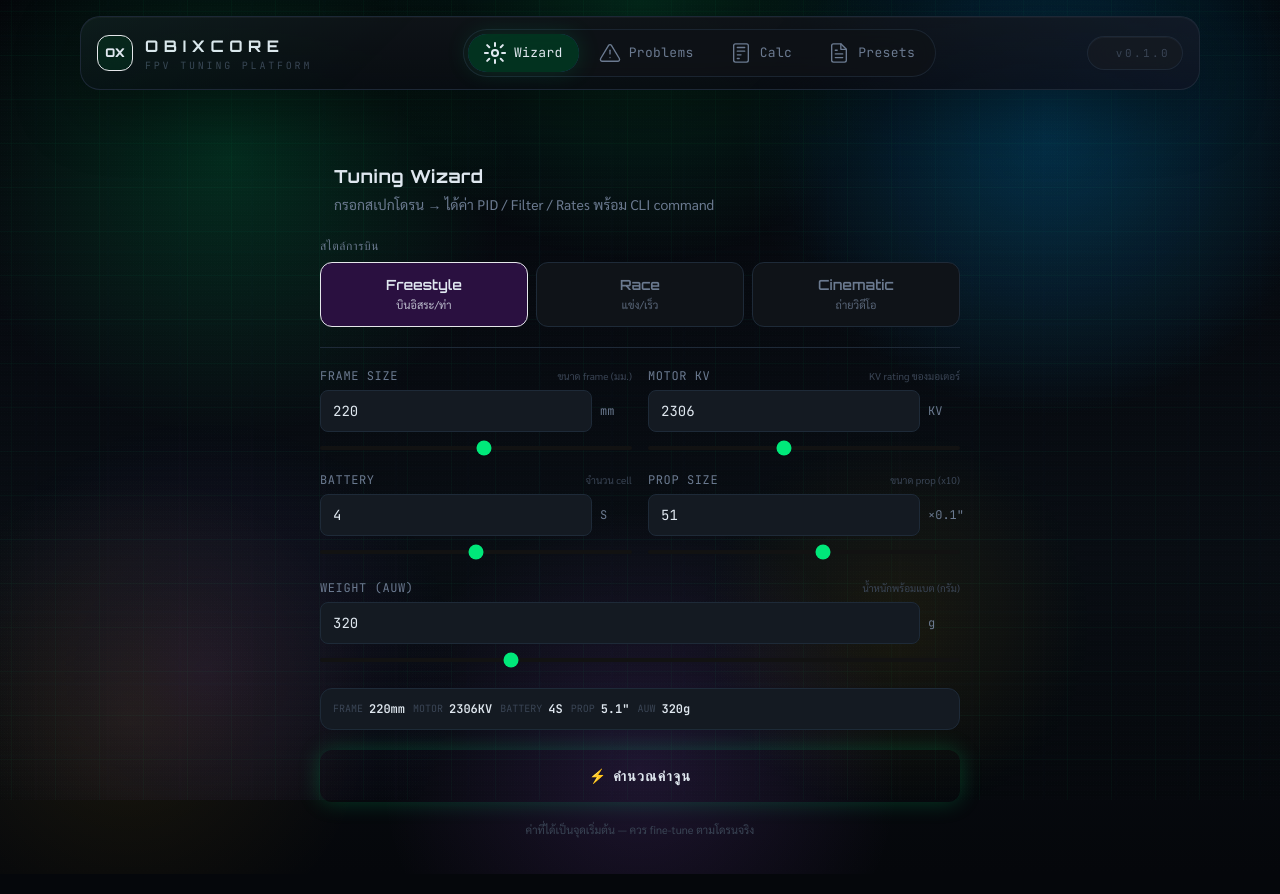
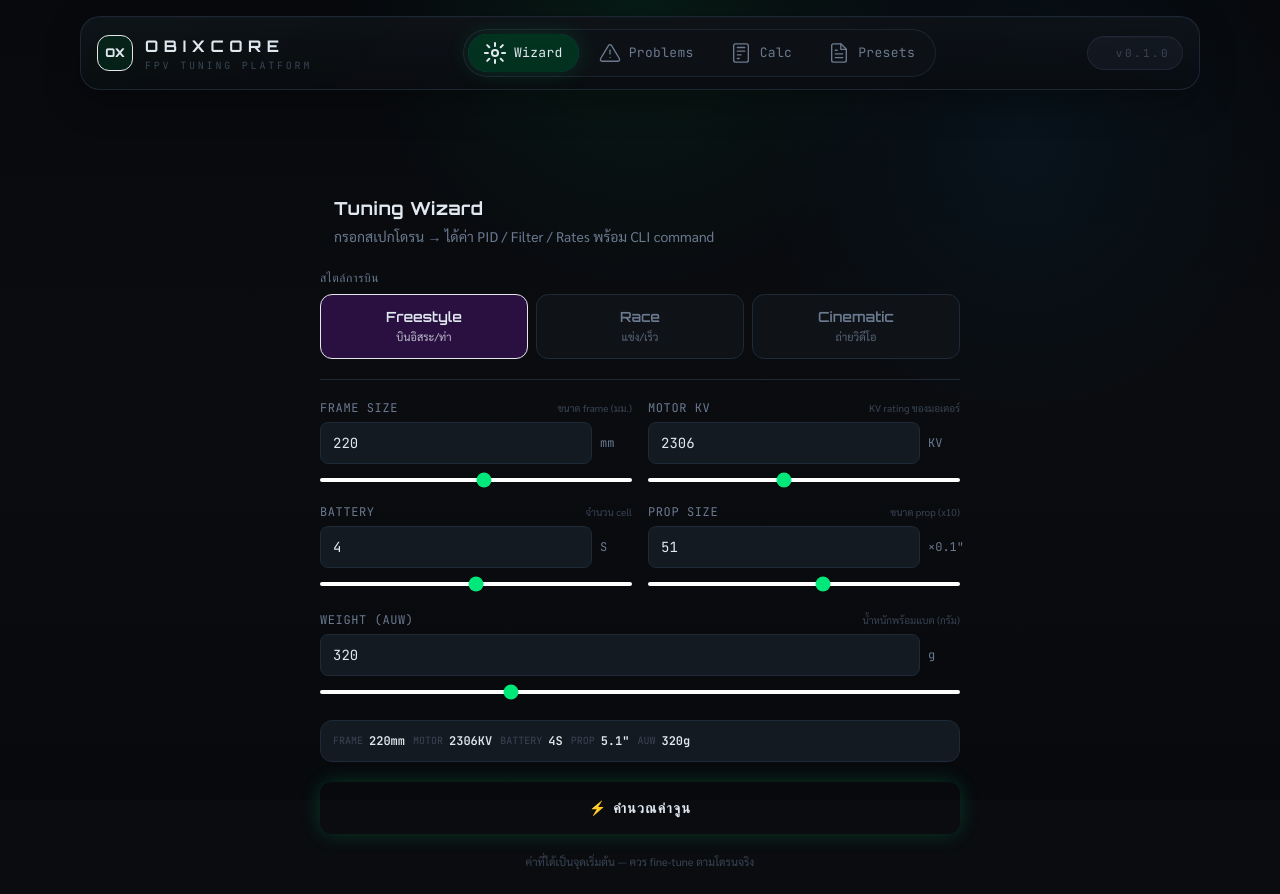
Before and after one commit to Santipap250/OBIXCORE, a Next.js app: page /wizard in a window 1280 px wide. Built offline with nearby package versions, Linux system fonts and the light colour scheme.

Commit message:
Add files via upload

```diff
--- a/app/globals.css
+++ b/app/globals.css
@@ -8,7 +8,6 @@
   --font-orbitron: 'Orbitron', sans-serif;
   --font-jetbrains: 'JetBrains Mono', monospace;
   --font-sarabun: 'Sarabun', sans-serif;
-  color-scheme: dark;
 }
 
 * {
@@ -17,36 +16,24 @@
 
 html {
   scroll-behavior: smooth;
-  background: #05070b;
 }
 
 body {
-  background:
-    radial-gradient(circle at 18% 18%, rgba(0, 232, 122, 0.16), transparent 22%),
-    radial-gradient(circle at 82% 12%, rgba(0, 170, 255, 0.14), transparent 24%),
-    radial-gradient(circle at 50% 88%, rgba(176, 96, 255, 0.14), transparent 26%),
-    radial-gradient(circle at 10% 82%, rgba(255, 187, 0, 0.08), transparent 18%),
-    linear-gradient(180deg, #04060a 0%, #070a10 34%, #090d13 64%, #05070b 100%);
+  background-color: #0a0c10;
   color: #e0e8f0;
   font-family: 'Sarabun', sans-serif;
   min-height: 100vh;
   -webkit-font-smoothing: antialiased;
-  text-rendering: optimizeLegibility;
-  overflow-x: hidden;
 }
 
 /* Scrollbar */
-::-webkit-scrollbar { width: 8px; height: 8px; }
-::-webkit-scrollbar-track { background: #0b1016; }
-::-webkit-scrollbar-thumb {
-  background: linear-gradient(180deg, rgba(0,232,122,.65), rgba(0,170,255,.55));
-  border-radius: 999px;
-  border: 1px solid rgba(255,255,255,0.04);
-}
-::-webkit-scrollbar-thumb:hover { background: linear-gradient(180deg, rgba(0,232,122,.9), rgba(0,170,255,.8)); }
+::-webkit-scrollbar { width: 6px; height: 6px; }
+::-webkit-scrollbar-track { background: #0f1318; }
+::-webkit-scrollbar-thumb { background: #1e2a38; border-radius: 3px; }
+::-webkit-scrollbar-thumb:hover { background: #00e87a40; }
 
 /* Selection */
-::selection { background: rgba(0, 232, 122, 0.28); color: #ffffff; }
+::selection { background: #00e87a30; color: #00e87a; }
 
 /* Focus ring */
 *:focus-visible {
@@ -54,42 +41,39 @@ body {
   outline-offset: 2px;
 }
 
-/* Motion utilities */
-.float-slow {
-  animation: floatSlow 9s ease-in-out infinite;
-}
-.float-med {
-  animation: floatMedium 6.5s ease-in-out infinite;
-}
-.float-slower {
-  animation: floatSlower 14s ease-in-out infinite;
-}
-.flicker {
-  animation: flicker 7s linear infinite;
+/* Grid bg utility */
+.bg-grid {
+  background-image: linear-gradient(rgba(0,232,122,0.03) 1px, transparent 1px),
+    linear-gradient(90deg, rgba(0,232,122,0.03) 1px, transparent 1px);
+  background-size: 40px 40px;
 }
 
-/* Background utilities */
-.bg-grid {
-  background-image:
-    linear-gradient(rgba(0,232,122,0.035) 1px, transparent 1px),
-    linear-gradient(90deg, rgba(0,232,122,0.035) 1px, transparent 1px);
-  background-size: 44px 44px;
-  animation: gridDrift 22s linear infinite;
+/* Scanline effect */
+.scanline {
+  position: relative;
+  overflow: hidden;
 }
 
-.hud-grid {
-  background-image:
-    linear-gradient(rgba(0,170,255,0.05) 1px, transparent 1px),
-    linear-gradient(90deg, rgba(176,96,255,0.05) 1px, transparent 1px);
-  background-size: 72px 72px;
-  mix-blend-mode: screen;
-  animation: gridDrift 28s linear infinite reverse;
+.scanline::after {
+  content: '';
+  position: absolute;
+  top: 0; left: 0; right: 0; bottom: 0;
+  background: repeating-linear-gradient(
+    0deg,
+    transparent,
+    transparent 2px,
+    rgba(0,232,122,0.01) 2px,
+    rgba(0,232,122,0.01) 4px
+  );
+  pointer-events: none;
+  z-index: 1;
 }
 
+/* HUD layers */
 .hud-noise {
   background-image: radial-gradient(rgba(255,255,255,0.07) 0.7px, transparent 0.7px);
   background-size: 3px 3px;
-  opacity: 0.12;
+  opacity: 0.10;
   mix-blend-mode: screen;
 }
 
@@ -97,194 +81,111 @@ body {
   background: linear-gradient(
     180deg,
     transparent 0%,
-    rgba(0, 232, 122, 0.03) 50%,
+    rgba(0, 232, 122, 0.018) 50%,
     transparent 100%
   );
-  background-size: 100% 10px;
-  opacity: 0.22;
-  animation: scanlineDrift 14s linear infinite;
-}
-
-/* Glass / HUD panels */
-.hud-card,
-.hud-panel,
-.hud-chip {
-  position: relative;
-  isolation: isolate;
+  background-size: 100% 12px;
+  opacity: 0.06;
+  animation: none;
 }
 
 .hud-card {
+  position: relative;
   overflow: hidden;
   border-radius: 1.25rem;
-  border: 1px solid rgba(30, 42, 56, 0.95);
-  background: linear-gradient(180deg, rgba(15, 19, 24, 0.94), rgba(9, 12, 18, 0.88));
+  border: 1px solid rgba(30, 42, 56, 0.90);
+  background: linear-gradient(180deg, rgba(15, 19, 24, 0.96), rgba(10, 12, 16, 0.92));
   box-shadow:
-    0 18px 64px rgba(0, 0, 0, 0.38),
-    inset 0 1px 0 rgba(255, 255, 255, 0.03);
-  backdrop-filter: blur(20px);
+    0 12px 36px rgba(0, 0, 0, 0.28),
+    inset 0 1px 0 rgba(255, 255, 255, 0.02);
+  backdrop-filter: blur(6px);
 }
 
-.hud-card::before,
-.hud-panel::before {
+.hud-card::before {
   content: '';
   position: absolute;
   inset: 0;
+  background:
+    linear-gradient(135deg, rgba(0, 232, 122, 0.05), transparent 34%),
+    linear-gradient(225deg, rgba(0, 170, 255, 0.04), transparent 40%);
+  opacity: 0.35;
   pointer-events: none;
-  background:
-    linear-gradient(135deg, rgba(0, 232, 122, 0.09), transparent 30%),
-    linear-gradient(225deg, rgba(0, 170, 255, 0.08), transparent 38%),
-    linear-gradient(315deg, rgba(176, 96, 255, 0.06), transparent 42%);
-  opacity: 0.52;
 }
 
-.hud-card::after,
-.hud-panel::after {
-  content: '';
-  position: absolute;
-  inset: 0;
-  pointer-events: none;
-  background: linear-gradient(90deg, transparent, rgba(255,255,255,0.07), transparent);
-  transform: translateX(-120%);
-  animation: shimmerSweep 7.5s linear infinite;
-  opacity: 0.22;
+.hud-card::after {
+  content: none;
+}
+
+.hud-chip {
+  border-radius: 9999px;
+  border: 1px solid rgba(30, 42, 56, 0.90);
+  background: rgba(20, 26, 34, 0.88);
+  backdrop-filter: blur(4px);
+  box-shadow: inset 0 1px 0 rgba(255, 255, 255, 0.025);
 }
 
 .hud-panel {
+  position: relative;
   overflow: hidden;
   border-radius: 1.25rem;
-  border: 1px solid rgba(30, 42, 56, 0.95);
-  background: linear-gradient(180deg, rgba(15, 19, 24, 0.92), rgba(10, 12, 16, 0.88));
-  box-shadow: 0 16px 42px rgba(0, 0, 0, 0.34);
-  backdrop-filter: blur(16px);
-}
-
-.hud-chip {
-  overflow: hidden;
-  border-radius: 9999px;
-  border: 1px solid rgba(30, 42, 56, 0.95);
-  background: rgba(20, 26, 34, 0.86);
-  box-shadow: inset 0 1px 0 rgba(255, 255, 255, 0.04);
-  backdrop-filter: blur(14px);
+  border: 1px solid rgba(30, 42, 56, 0.90);
+  background: linear-gradient(180deg, rgba(15, 19, 24, 0.96), rgba(10, 12, 16, 0.92));
+  box-shadow: 0 12px 30px rgba(0, 0, 0, 0.24);
+  backdrop-filter: blur(4px);
 }
 
 .hud-accent-line {
   height: 1px;
-  background: linear-gradient(90deg, transparent, rgba(0,232,122,0.8), rgba(0,170,255,0.65), transparent);
-  background-size: 200% 100%;
-  animation: auroraShift 7s linear infinite;
+  background: linear-gradient(90deg, transparent, rgba(0,232,122,0.7), transparent);
 }
 
-/* Neon glows */
-.glow-green { box-shadow: 0 0 22px rgba(0,232,122,0.22); }
-.glow-amber { box-shadow: 0 0 22px rgba(255,187,0,0.22); }
-.glow-blue  { box-shadow: 0 0 22px rgba(0,170,255,0.22); }
-.glow-cyan  { box-shadow: 0 0 22px rgba(0,216,255,0.22); }
-.glow-purple { box-shadow: 0 0 22px rgba(176,96,255,0.22); }
+/* Glow utilities */
+.glow-green { box-shadow: 0 0 20px rgba(0,232,122,0.2); }
+.glow-amber { box-shadow: 0 0 20px rgba(255,187,0,0.2); }
+.glow-blue  { box-shadow: 0 0 20px rgba(0,170,255,0.2); }
 
-.neon-text {
-  background: linear-gradient(90deg, #00e87a, #00d8ff, #b060ff, #ffbb00);
-  background-size: 300% 100%;
-  -webkit-background-clip: text;
-  background-clip: text;
-  color: transparent;
-  animation: auroraShift 8s linear infinite;
+/* Neon border */
+.border-neon-green { border-color: #00e87a; box-shadow: 0 0 8px rgba(0,232,122,0.3); }
+
+@layer utilities {
+  .font-orbitron { font-family: 'Orbitron', sans-serif; }
+  .font-mono { font-family: 'JetBrains Mono', monospace; }
+  .font-sarabun { font-family: 'Sarabun', sans-serif; }
 }
 
-.neon-ring {
-  box-shadow:
-    0 0 0 1px rgba(255,255,255,0.04),
-    0 0 22px rgba(0,232,122,0.18),
-    inset 0 1px 0 rgba(255,255,255,0.05);
+/* Mobile tap highlight */
+* { -webkit-tap-highlight-color: transparent; }
+
+/* Smooth transitions */
+a, button { transition: transform 0.15s ease, background-color 0.15s ease, border-color 0.15s ease, color 0.15s ease, box-shadow 0.15s ease; }
+
+/* Code block */
+pre {
+  font-family: 'JetBrains Mono', monospace;
+  font-size: 0.8rem;
+  line-height: 1.7;
 }
 
-.shimmer-border {
-  position: relative;
+@keyframes scanlineDrift {
+  0% { background-position: 0 -20px; }
+  100% { background-position: 0 20px; }
 }
 
-.shimmer-border::before {
-  content: '';
-  position: absolute;
-  inset: 0;
-  padding: 1px;
-  border-radius: inherit;
-  background: linear-gradient(135deg, rgba(0,232,122,0.9), rgba(0,170,255,0.8), rgba(176,96,255,0.8), rgba(255,187,0,0.8));
-  background-size: 200% 200%;
-  animation: auroraShift 6s linear infinite;
-  -webkit-mask:
-    linear-gradient(#fff 0 0) content-box,
-    linear-gradient(#fff 0 0);
-  mask:
-    linear-gradient(#fff 0 0) content-box,
-    linear-gradient(#fff 0 0);
-  -webkit-mask-composite: xor;
-  mask-composite: exclude;
-  pointer-events: none;
-  opacity: 0.55;
-}
-
-/* Better mobile scrolling */
-.scrollbar-none {
-  scrollbar-width: none;
-}
-.scrollbar-none::-webkit-scrollbar {
-  display: none;
-}
-
-/* Keyframes */
 @keyframes floatSlow {
   0%, 100% { transform: translate3d(0, 0, 0) scale(1); }
   50% { transform: translate3d(0, -14px, 0) scale(1.03); }
 }
 
-@keyframes floatMedium {
+@keyframes floatSlower {
   0%, 100% { transform: translate3d(0, 0, 0) scale(1); }
-  50% { transform: translate3d(0, -8px, 0) scale(1.02); }
+  50% { transform: translate3d(0, 12px, 0) scale(0.98); }
 }
 
-@keyframes floatSlower {
-  0%, 100% { transform: translate3d(0, 0, 0) scale(1); }
-  50% { transform: translate3d(0, 10px, 0) scale(0.98); }
-}
-
-@keyframes gridDrift {
-  0% { background-position: 0 0; }
-  100% { background-position: 44px 44px; }
-}
-
-@keyframes auroraShift {
-  0% { background-position: 0% 50%; }
-  100% { background-position: 100% 50%; }
-}
-
-@keyframes shimmerSweep {
-  0% { transform: translateX(-120%); }
-  100% { transform: translateX(120%); }
-}
-
-@keyframes scanlineDrift {
-  0% { background-position: 0 -100%; }
-  100% { background-position: 0 100%; }
-}
-
-@keyframes flicker {
-  0%, 100% { opacity: 1; }
-  7% { opacity: 0.92; }
-  9% { opacity: 0.55; }
-  10% { opacity: 1; }
-  65% { opacity: 0.97; }
-  66% { opacity: 0.72; }
-  67% { opacity: 1; }
-}
-
-@layer utilities {
-  .font-orbitron { font-family: 'Orbitron', sans-serif; }
-  .font-mono { font-family: 'JetBrains Mono', monospace; }
-  .font-sarabun { font-family: 'Sarabun', sans-serif; }
-  .text-balance { text-wrap: balance; }
-  .bg-grid-soft {
-    background-image:
-      linear-gradient(rgba(255,255,255,0.045) 1px, transparent 1px),
-      linear-gradient(90deg, rgba(255,255,255,0.045) 1px, transparent 1px);
-    background-size: 36px 36px;
+@media (prefers-reduced-motion: reduce) {
+  *, *::before, *::after {
+    animation-duration: 0.001ms !important;
+    animation-iteration-count: 1 !important;
+    transition-duration: 0.001ms !important;
+    scroll-behavior: auto !important;
   }
 }
--- a/app/layout.tsx
+++ b/app/layout.tsx
@@ -2,90 +2,11 @@ import type { Metadata } from "next";
 import "./globals.css";
 import Nav from "@/components/Nav";
 
-const siteUrl = "https://obixcore.onrender.com";
-
 export const metadata: Metadata = {
-  metadataBase: new URL(siteUrl),
-  title: {
-    default: "OBIXCORE — Dark Neon FPV Platform",
-    template: "%s | OBIXCORE",
-  },
-  description:
-    "OBIXCORE คือแพลตฟอร์ม FPV ดาร์กนีออนสำหรับ tuning, problem solving, calculator และ preset library ที่ช่วยให้ตั้งค่าโดรนได้ง่ายและเร็วขึ้น",
-  applicationName: "OBIXCORE",
-  generator: "Next.js",
-  referrer: "origin-when-cross-origin",
-  keywords: [
-    "OBIXCORE",
-    "FPV",
-    "drone",
-    "Betaflight",
-    "PID tuning",
-    "FPV calculator",
-    "preset library",
-    "drone troubleshooting",
-    "HUD",
-    "dark neon",
-  ],
-  authors: [{ name: "OBIXCORE" }],
-  creator: "OBIXCORE",
-  publisher: "OBIXCORE",
-  category: "technology",
-  alternates: {
-    canonical: "/",
-  },
-  robots: {
-    index: true,
-    follow: true,
-    googleBot: {
-      index: true,
-      follow: true,
-      "max-video-preview": -1,
-      "max-image-preview": "large",
-      "max-snippet": -1,
-    },
-  },
-  openGraph: {
-    type: "website",
-    url: siteUrl,
-    siteName: "OBIXCORE",
-    title: "OBIXCORE — Dark Neon FPV Platform",
-    description:
-      "FPV tuning, problem solving, calculator และ preset library ในธีม Dark Neon HUD พร้อมใช้งานบนมือถือและ desktop",
-    locale: "th_TH",
-    images: [
-      {
-        url: "/og-image.svg",
-        width: 1200,
-        height: 630,
-        alt: "OBIXCORE Dark Neon FPV Platform",
-      },
-    ],
-  },
-  twitter: {
-    card: "summary_large_image",
-    title: "OBIXCORE — Dark Neon FPV Platform",
-    description:
-      "FPV tuning, problem solving, calculator และ preset library ในธีม Dark Neon HUD",
-    images: ["/og-image.svg"],
-  },
+  title: "OBIXCORE — FPV Tuning Platform",
+  description: "เครื่องมือจูนโดรน FPV ครบครัน Tuning Wizard, Problem Solver, Calculator และ Preset Library",
+  keywords: ["FPV", "drone", "betaflight", "tuning", "PID", "preset", "โดรน"],
   themeColor: "#0a0c10",
-  icons: { icon: "/favicon.svg" },
-};
-
-const jsonLd = {
-  "@context": "https://schema.org",
-  "@type": "WebSite",
-  name: "OBIXCORE",
-  url: siteUrl,
-  description:
-    "แพลตฟอร์ม FPV Dark Neon HUD สำหรับ tuning, calculator, problem solver และ preset library",
-  inLanguage: "th-TH",
-  potentialAction: {
-    "@type": "SearchAction",
-    target: `${siteUrl}/problems?query={search_term_string}`,
-    "query-input": "required name=search_term_string",
-  },
 };
 
 export default function RootLayout({
@@ -96,37 +17,18 @@ export default function RootLayout({
   return (
     <html lang="th" className="dark">
       <head>
-        <meta
-          name="viewport"
-          content="width=device-width, initial-scale=1, maximum-scale=1"
-        />
-        <meta name="theme-color" content="#0a0c10" />
+        <meta name="viewport" content="width=device-width, initial-scale=1, maximum-scale=1" />
         <link rel="preconnect" href="https://fonts.googleapis.com" />
-        <link
-          rel="preconnect"
-          href="https://fonts.gstatic.com"
-          crossOrigin="anonymous"
-        />
-        <script
-          type="application/ld+json"
-          dangerouslySetInnerHTML={{ __html: JSON.stringify(jsonLd) }}
-        />
+        <link rel="preconnect" href="https://fonts.gstatic.com" crossOrigin="anonymous" />
       </head>
-      <body className="bg-bg text-text min-h-screen relative overflow-x-hidden antialiased">
-        <div className="fixed inset-0 pointer-events-none opacity-90">
-          <div className="absolute inset-0 bg-grid" />
-          <div className="absolute inset-0 hud-grid opacity-[0.24]" />
-          <div className="absolute inset-0 scanline-overlay mix-blend-screen" />
-          <div className="absolute inset-0 hud-noise" />
-          <div className="absolute inset-0 bg-[radial-gradient(circle_at_top,rgba(0,232,122,0.16),transparent_26%),radial-gradient(circle_at_82%_18%,rgba(0,170,255,0.14),transparent_22%),radial-gradient(circle_at_16%_84%,rgba(176,96,255,0.11),transparent_20%),radial-gradient(circle_at_70%_78%,rgba(255,187,0,0.08),transparent_18%)]" />
-          <div className="absolute -top-40 left-1/2 h-96 w-96 -translate-x-1/2 rounded-full bg-green-DEFAULT/10 blur-3xl float-slow" />
-          <div className="absolute top-28 -left-16 h-72 w-72 rounded-full bg-blue-DEFAULT/10 blur-3xl float-med" />
-          <div className="absolute bottom-12 right-0 h-80 w-80 rounded-full bg-purple-DEFAULT/10 blur-3xl float-slower" />
-          <div className="absolute left-1/3 top-1/2 h-48 w-48 -translate-y-1/2 rounded-full bg-amber-DEFAULT/8 blur-3xl float-med" />
-        </div>
+      <body className="relative isolate min-h-screen overflow-x-hidden bg-bg font-sarabun text-text antialiased">
+        {/* Lighter HUD background */}
+        <div className="pointer-events-none fixed inset-0 -z-30 bg-[radial-gradient(circle_at_top,_rgba(0,232,122,0.08),_transparent_28%),radial-gradient(circle_at_80%_18%,_rgba(0,170,255,0.06),_transparent_22%),linear-gradient(180deg,#07090d_0%,#0a0c10_50%,#07090d_100%)]" />
+        <div className="pointer-events-none fixed inset-0 -z-20 bg-grid opacity-35" />
 
         <Nav />
-        <main className="pb-20 md:pb-0 md:pt-16 min-h-screen relative">
+
+        <main className="relative z-10 min-h-screen pb-24 md:pb-0 md:pt-24">
           {children}
         </main>
       </body>
```
Also changed, not shown: app/page.tsx (+7 -7 lines).
